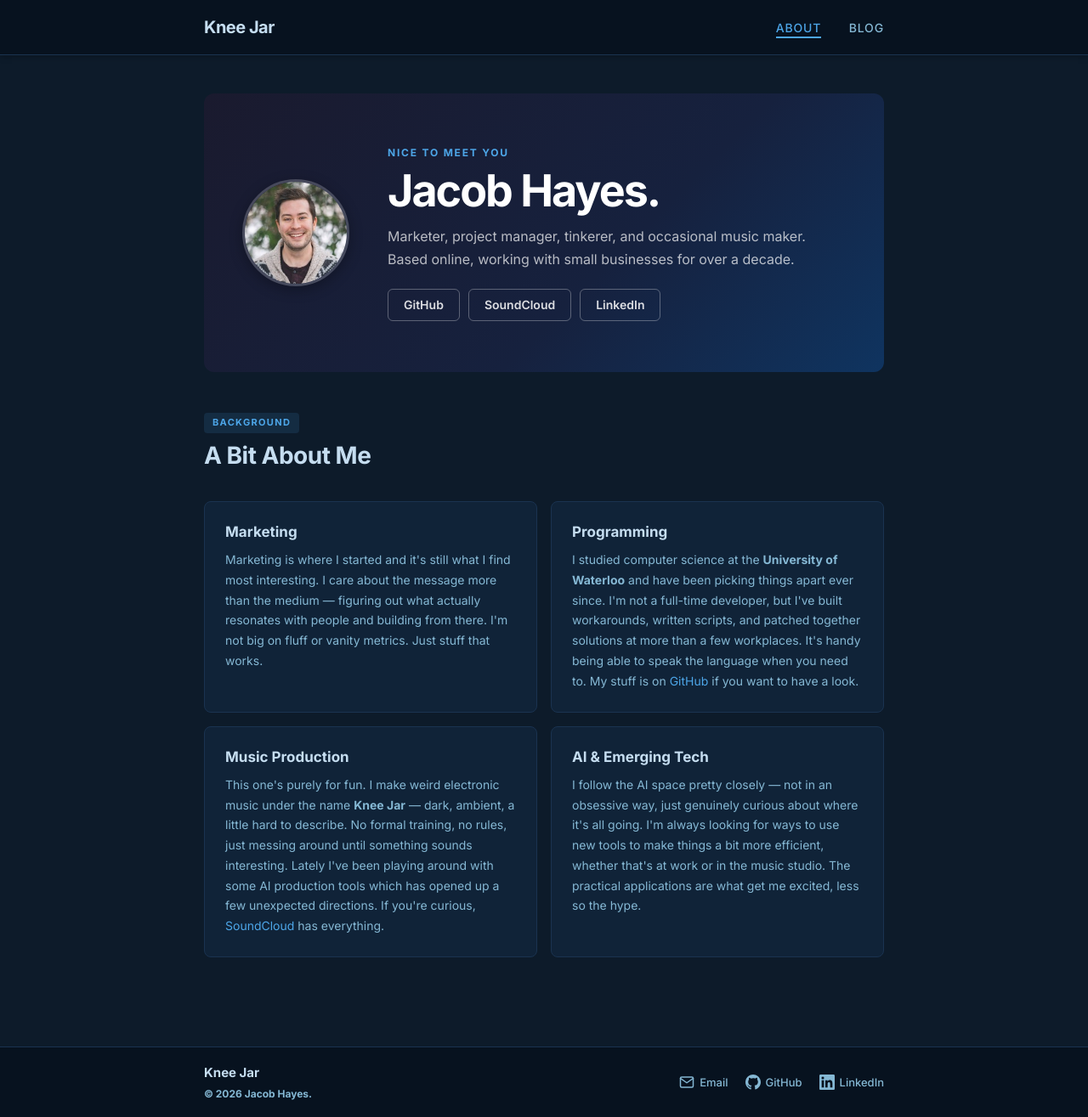
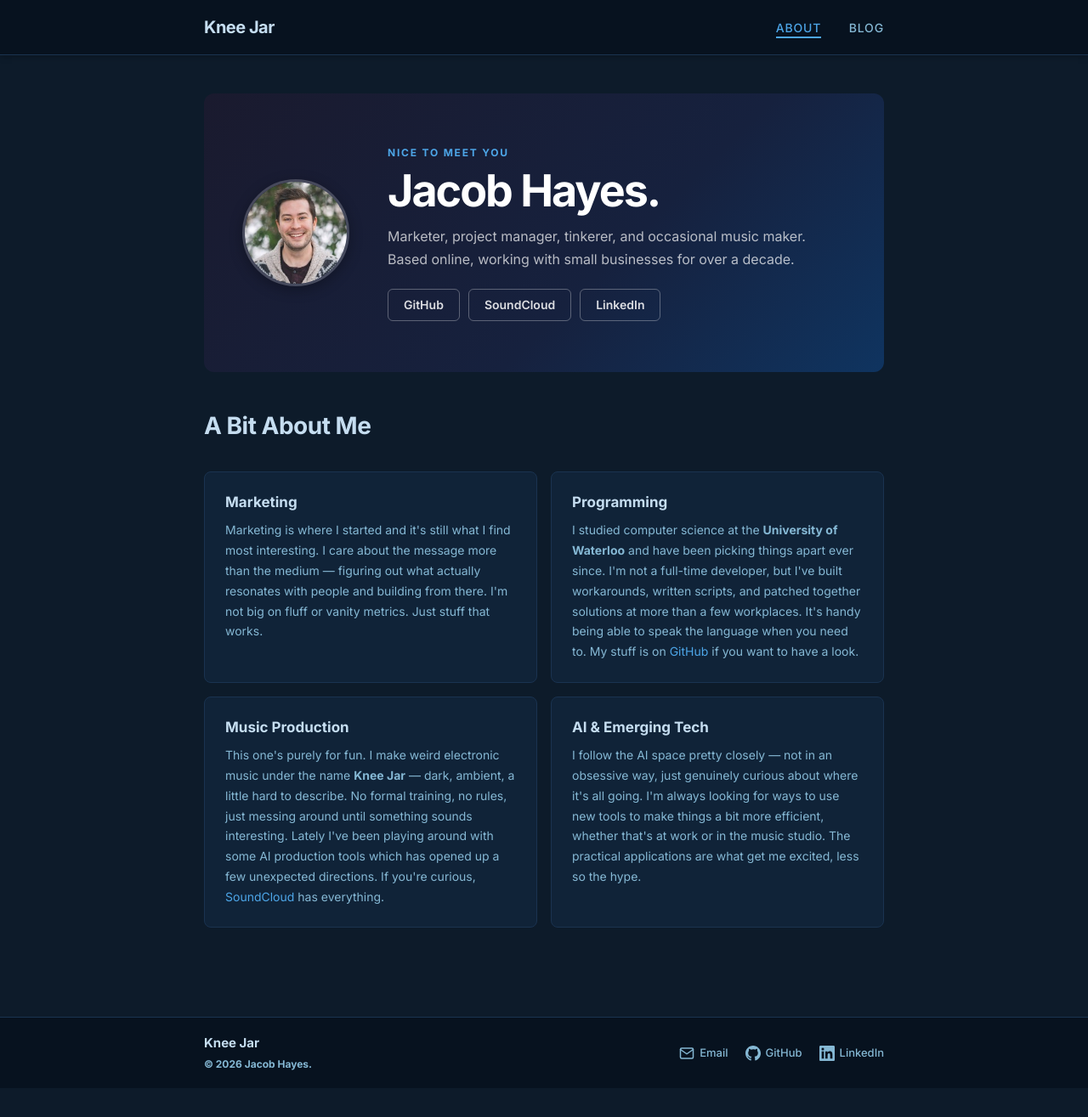
Before and after one commit to haye8277/haye8277.github.io, a Jekyll site: the page built from about.md, in a window 1280 px wide. Shown: the whole page at 85% size. Built offline with Jekyll 4.4.1, drawn with Linux system fonts in a browser that asks for light colours; after the commit the page ends 1281 px from its top, so only the background shows below that.

Commit message:
Remove Background section tag from about page
Co-Authored-By: Claude Sonnet 4.6 <noreply@anthropic.com>

```diff
--- a/about.md
+++ b/about.md
@@ -22,7 +22,6 @@ permalink: /about/
 
 <div class="ri-section">
   <div class="ri-section-header">
-    <span class="ri-section-tag">Background</span>
     <h2>A Bit About Me</h2>
   </div>
   <div class="about-cards">
```
